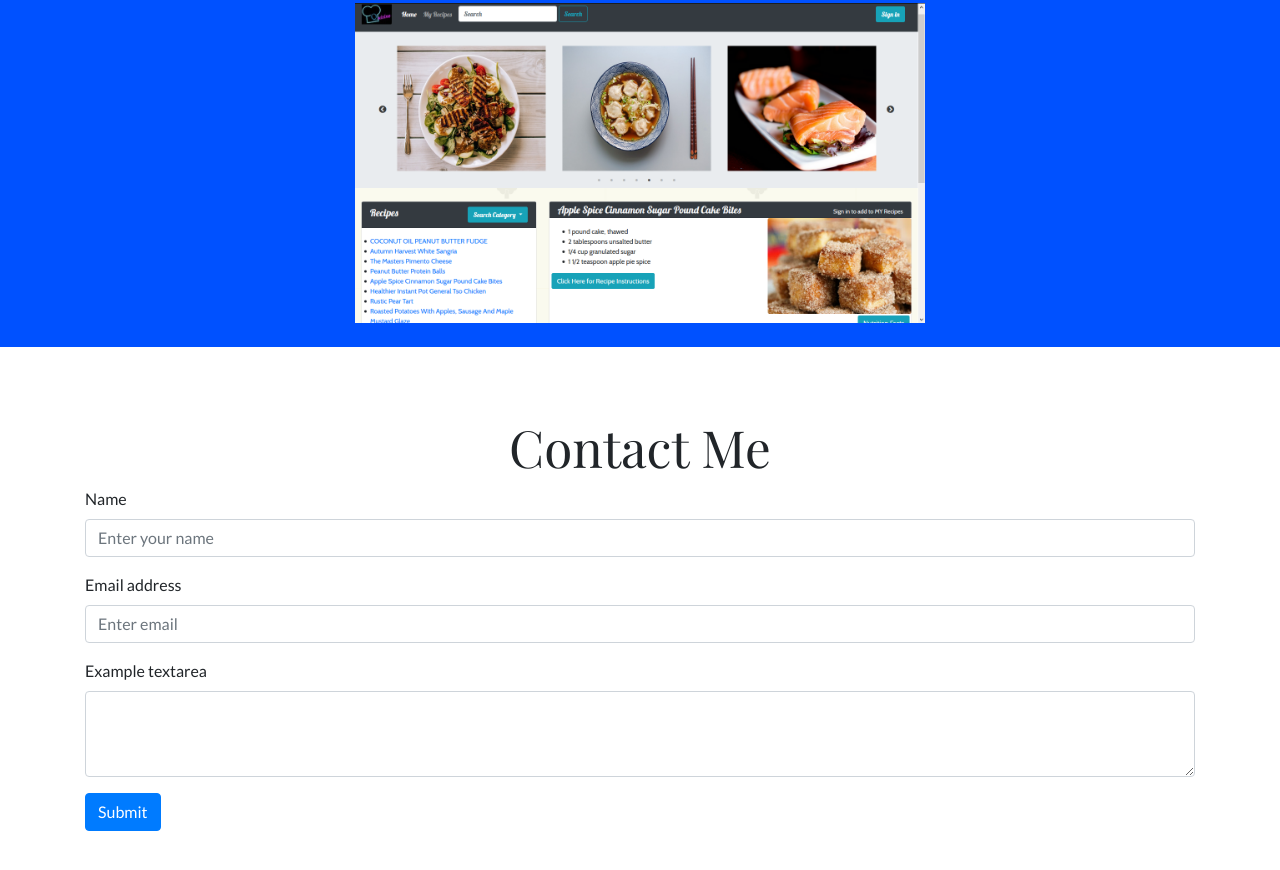
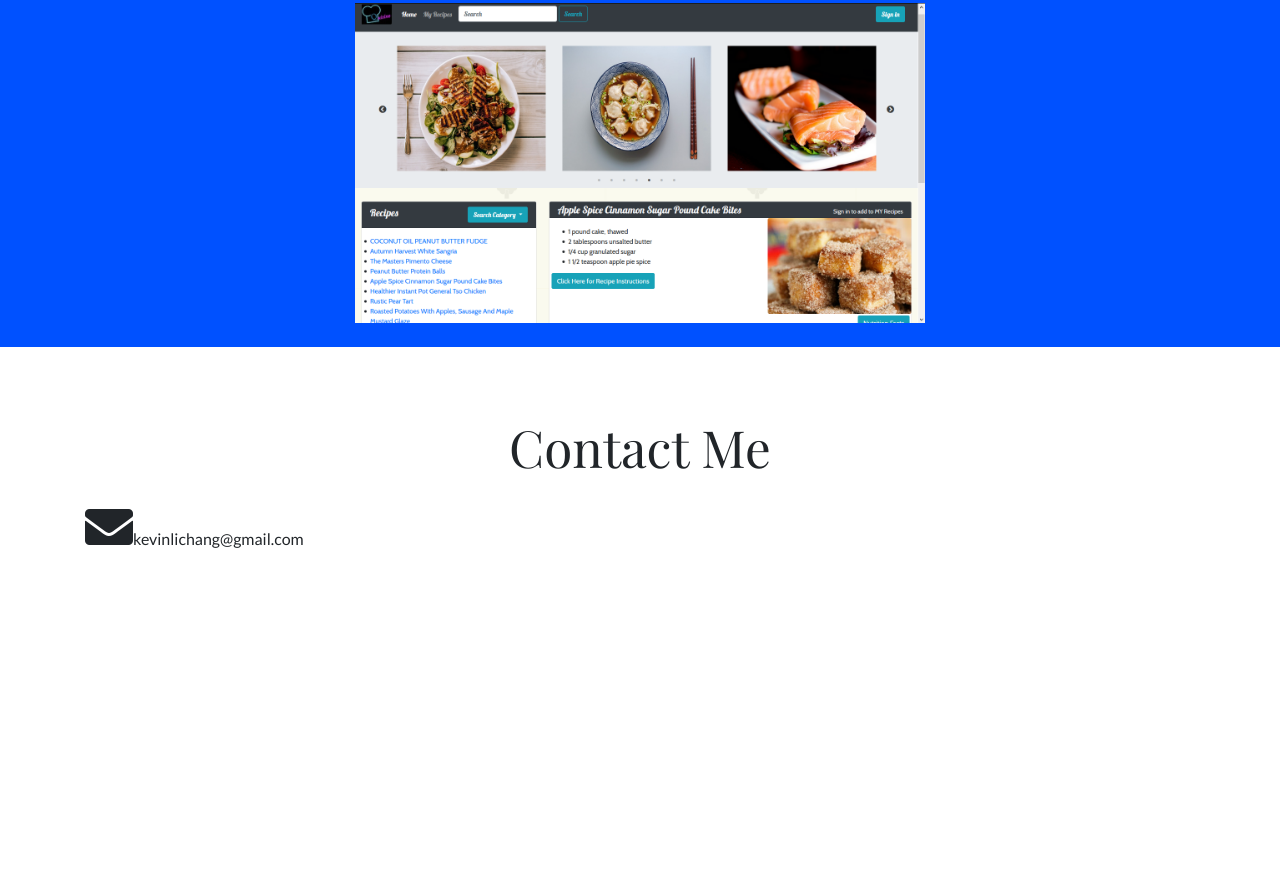
Before and after one commit to kevinlichang/MyPortfolio, a plain HTML site: page index.html in a window 1280 px wide. Shown: the part 1698-2568 px from the top of the page. Drawn offline with nearby package versions, Linux system fonts and the light colour scheme.

Commit message:
updated contact section

```diff
--- a/assets/css/style.css
+++ b/assets/css/style.css
@@ -1,6 +1,10 @@
 * {
   box-sizing: border-box;
   font-family: 'Lato', sans-serif;
+}
+
+html {
+  scroll-behavior: smooth;
 }
 
 .head-titles {
@@ -63,6 +67,10 @@ h1 {
   opacity: 1;
 }
 
+
+
+/* --------------- Contact Page ---------------- */
+
 /* ---------------- Footer --------------------- */
 footer {
   color: #8f9296;
--- a/index.html
+++ b/index.html
@@ -40,7 +40,7 @@
 
       <img class="bio-pic" src="https://via.placeholder.com/200x200" alt="Kevin Chang" />
 
-      <h1>Kevin Chang</h1>
+      <h1 class="head-titles">Kevin Chang</h1>
 
       <h4>Full-Stack Developer</h4>
     </div>
@@ -80,24 +80,13 @@
         <h2 class="head-titles">Contact Me</h2>
       </div>
 
-      <form>
-        <div class="form-group">
-          <label for="name-input">Name</label>
-          <input type="text" class="form-control" id="name-input" placeholder="Enter your name">
+      <div class="row my-3">
+        <div class="col-12 col-sm-6">
+          <span class="fas fa-envelope fa-3x"></span><span id="myEmail">kevinlichang@gmail.com</span>
+        </div>
+      </div>
 
-        </div>
-        <div class="form-group">
-          <label for="exampleInputEmail1">Email address</label>
-          <input type="email" class="form-control" id="exampleInputEmail1" aria-describedby="emailHelp" placeholder="Enter email">
 
-        </div>
-        <div class="form-group">
-          <label for="exampleFormControlTextarea1">Example textarea</label>
-          <textarea class="form-control" id="exampleFormControlTextarea1" rows="3"></textarea>
-        </div>
-
-        <button type="submit" class="btn btn-primary">Submit</button>
-      </form>
 
     </div>
   </div>
```
